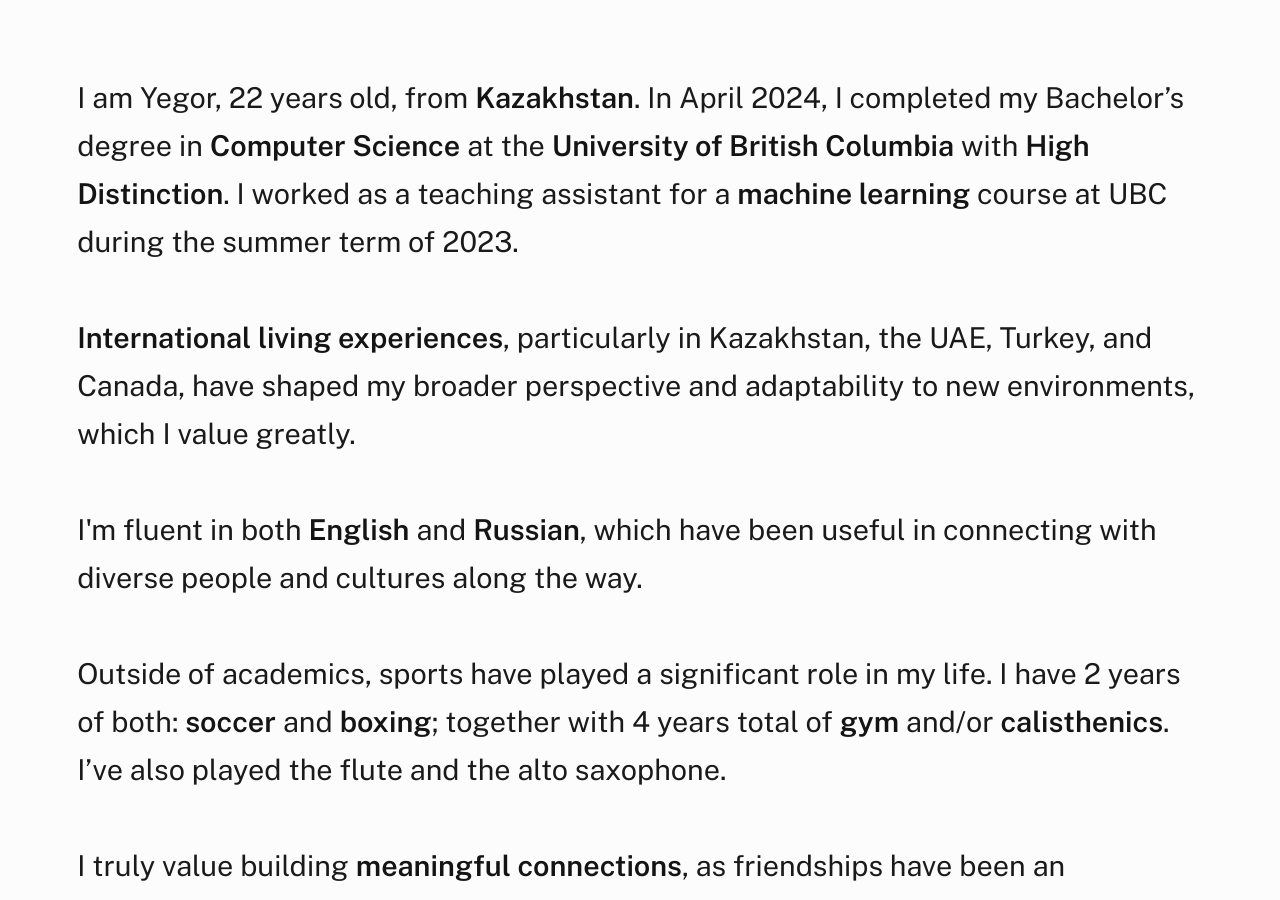
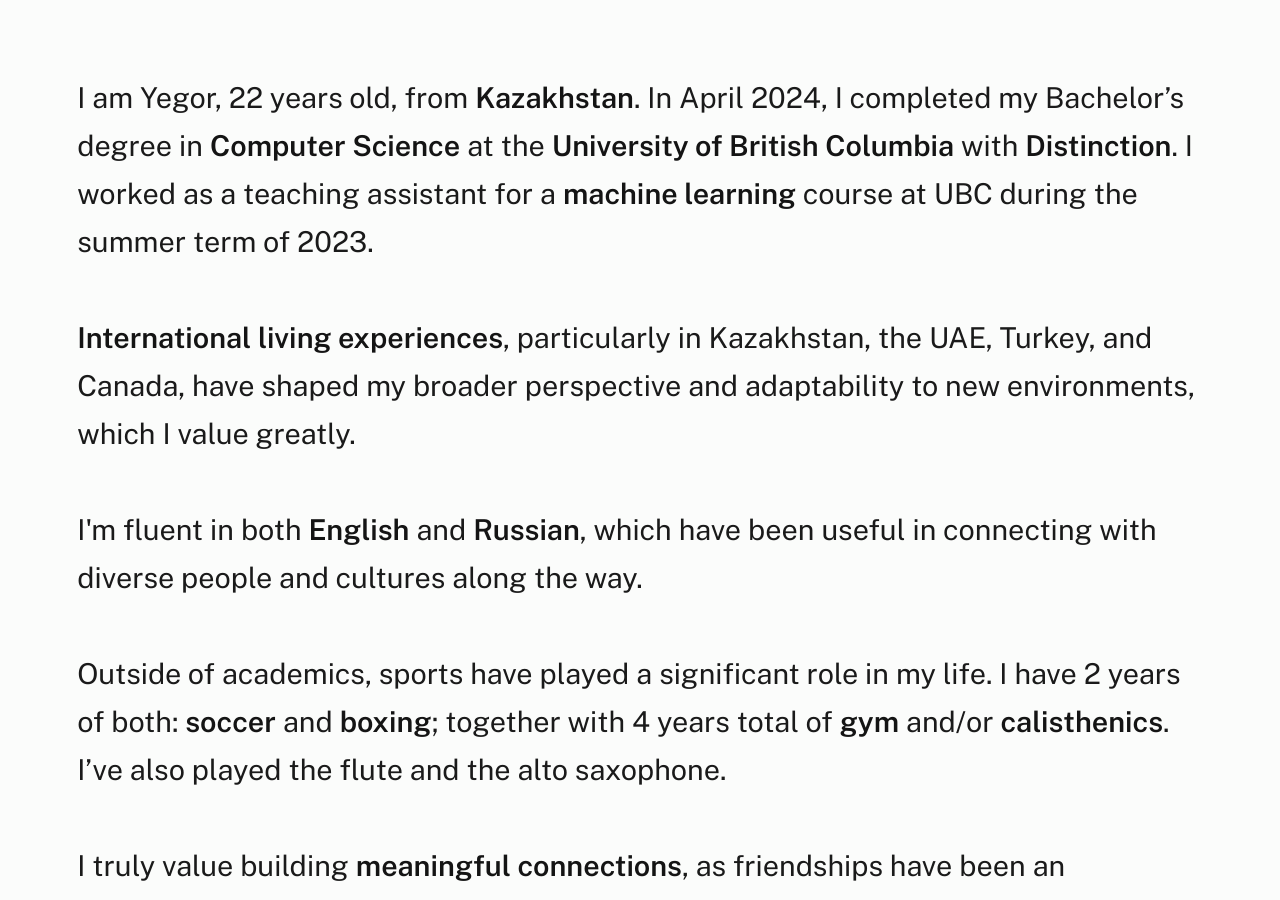
Before and after one commit to yegory/yegory.github.io, a plain HTML site: page index.html in a window 1280 px wide. Shown: the part 1460-2360 px from the top of the page. Drawn offline with nearby package versions, Linux system fonts and the light colour scheme; a web font is replaced by a local one.

Commit message:
Update index.html
oops

```diff
--- a/index.html
+++ b/index.html
@@ -116,7 +116,7 @@
                   </div>
                   <!-- end section-header -->
                   <p class="attention-getter">
-                     I am Yegor, 22 years old, from <strong>Kazakhstan</strong>. In April 2024, I completed my Bachelor’s degree in <strong>Computer Science</strong> at the <strong>University of British Columbia</strong> with <strong>High Distinction</strong>. I worked as a teaching assistant for a <strong>machine learning</strong> course at UBC during the summer term of 2023.
+                     I am Yegor, 22 years old, from <strong>Kazakhstan</strong>. In April 2024, I completed my Bachelor’s degree in <strong>Computer Science</strong> at the <strong>University of British Columbia</strong> with <strong>Distinction</strong>. I worked as a teaching assistant for a <strong>machine learning</strong> course at UBC during the summer term of 2023.
                      <br><br>
                      <strong>International living experiences</strong>, particularly in Kazakhstan, the UAE, Turkey, and Canada, have shaped my broader perspective and adaptability to new environments, which I value greatly.
                      <br><br>
```
